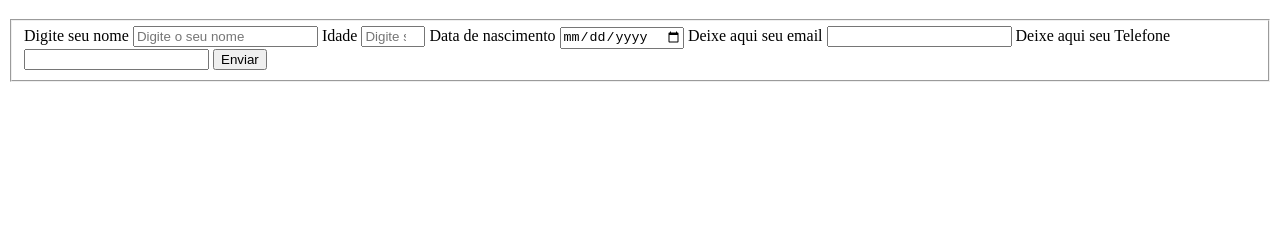
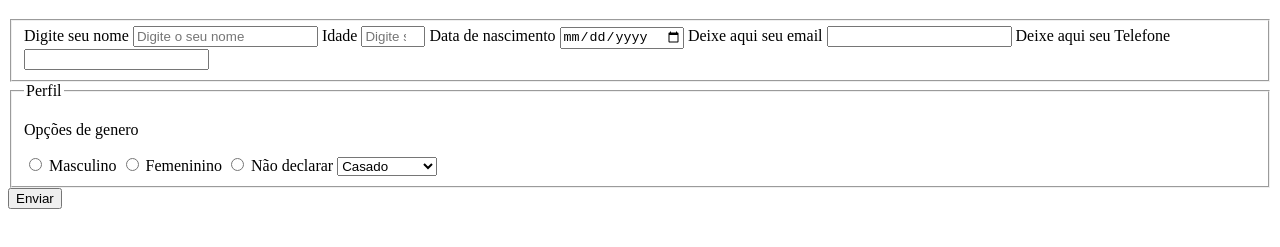
Before and after one commit to ElieldsonKervem/Formular-futurama, a plain HTML site: page index.html in a window 1280 px wide. Shown: the part 61-308 px from the top of the page. Drawn offline with Linux system fonts and the light colour scheme.

Commit message:
fieldset added

```diff
--- a/index.html
+++ b/index.html
@@ -12,7 +12,7 @@
 
     <section>
          <form action="" method="get">
-            <fieldset>
+            <fieldset class="field-main">
 
                <label for="name" > Digite seu nome </label>
                <input type="text" placeholder="Digite o seu nome" required name="name">
@@ -32,8 +32,32 @@
                <input type="number" required name="user-phone" pattern="[0-9]{11}" required>
 
 
-               <button type="submit">Enviar</button>
+
             </fieldset>
+
+            <fieldset class="field-gender">
+                <legend>Perfil</legend>
+
+                <p>Opções de genero</p>
+
+                <input type="radio" name="user-gender" value="man">
+                <label for="user-gender">Masculino</label>
+
+                 <input type="radio" name="user-gender" value="woman">
+                 <label for="user-gender">Femeninino</label>
+
+                 <input type="radio" name="user-gender" value="not-informed">
+                 <label for="user-gender">Não declarar</label>
+
+                  <select name="marital-select" id="">
+                     <option value="married">Casado</option>
+                     <option value="single">Solteiro</option>
+                     <option value="not-informed">Não informar</option>
+                  </select>
+
+            </fieldset>
+
+            <button type="submit">Enviar</button>
          </form>
     </section>
 </body>
```
